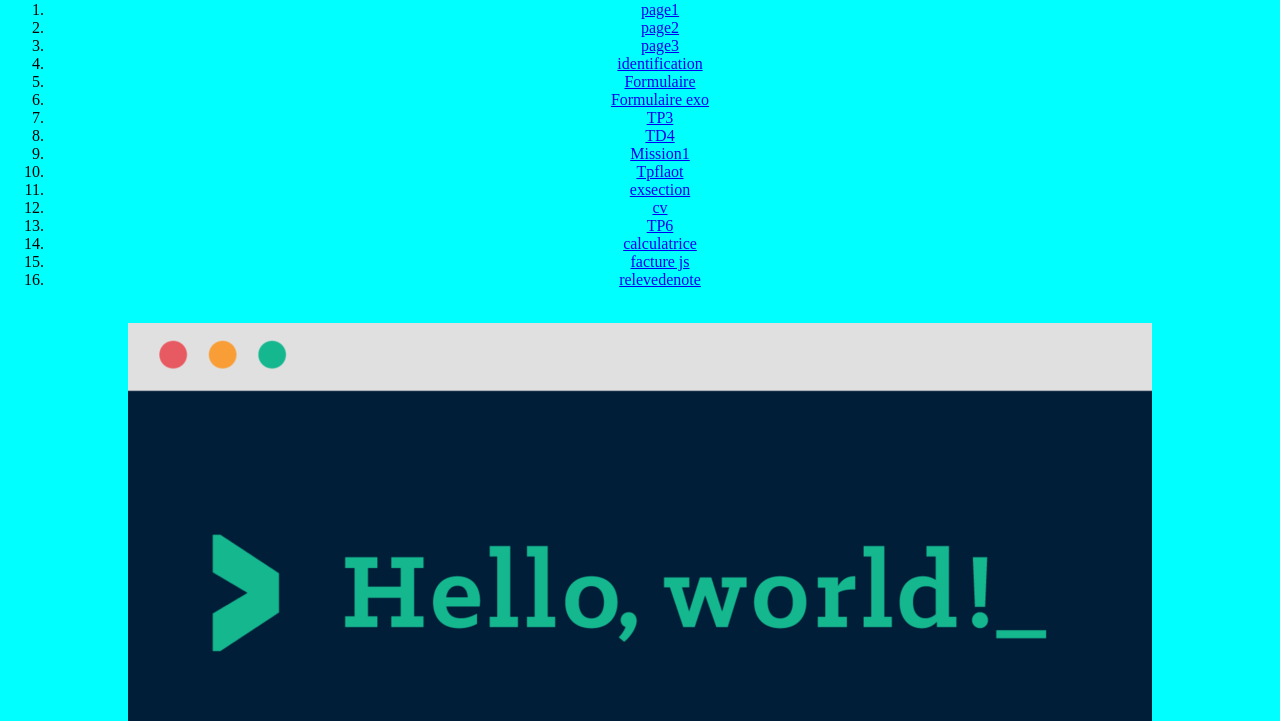
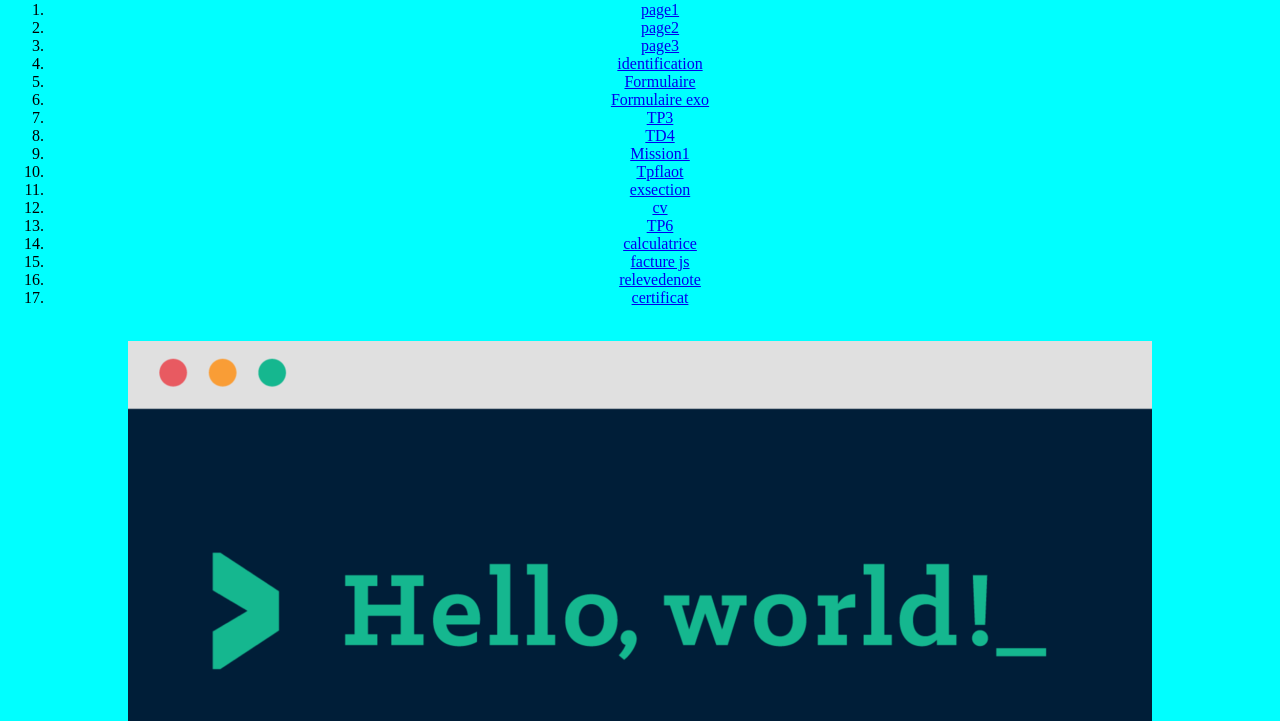
Before and after one commit to Riti-kun/site1bts, a plain HTML site: page index.html in a window 1280 px wide. Shown: the part 79-800 px from the top of the page. Drawn offline with Linux system fonts and the light colour scheme.

Commit message:
Add files via upload

```diff
--- a/index.html
+++ b/index.html
@@ -74,6 +74,10 @@
 			<a href="./src/relevedenote.html"> relevedenote </a>
 		</li>
 
+		<li>
+			<a href="./pdf/Certificat_.pdf"> certificat  </a>
+		</li>
+
 	</ol>
 	</center>
 	<br>
```
Also changed, not shown: 1 other file.
